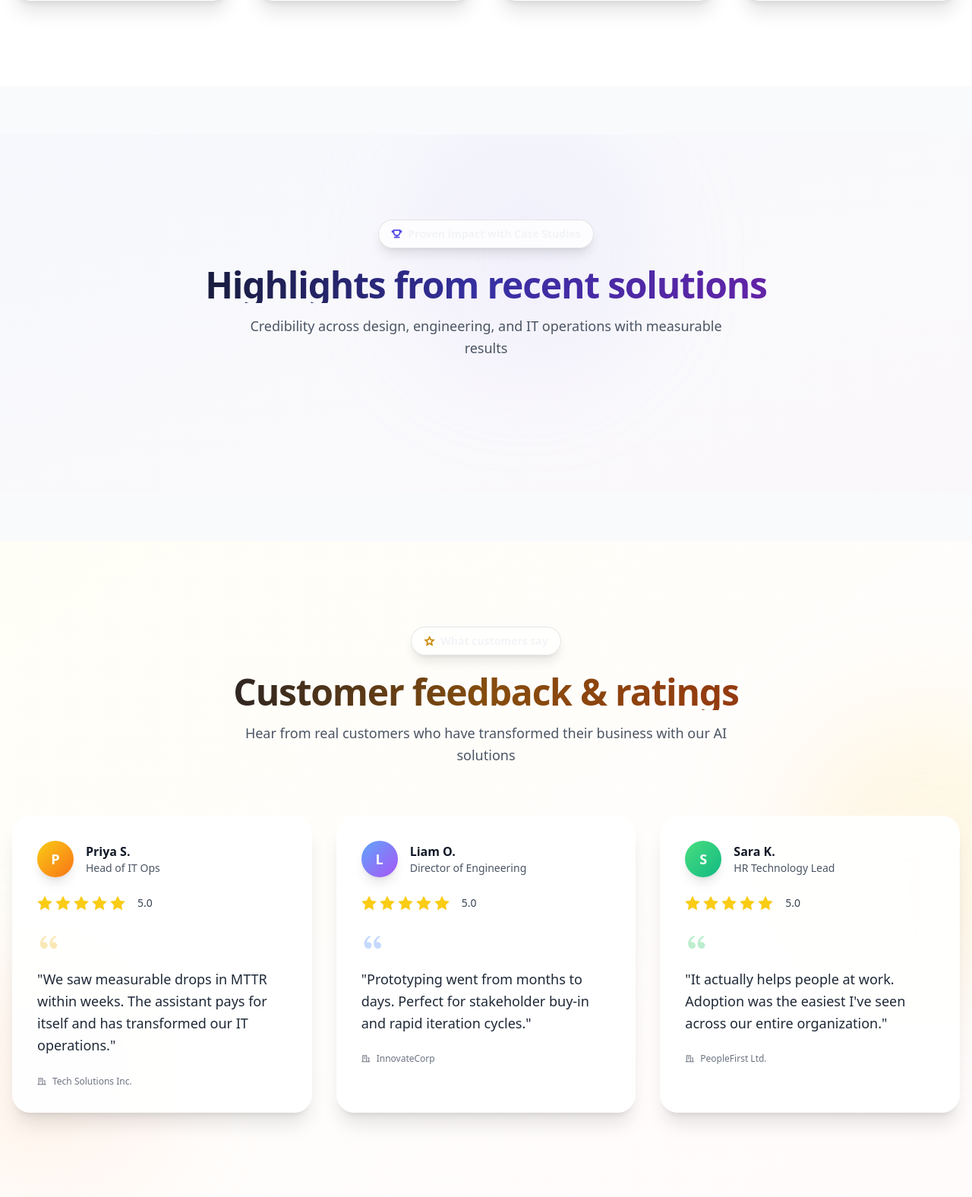
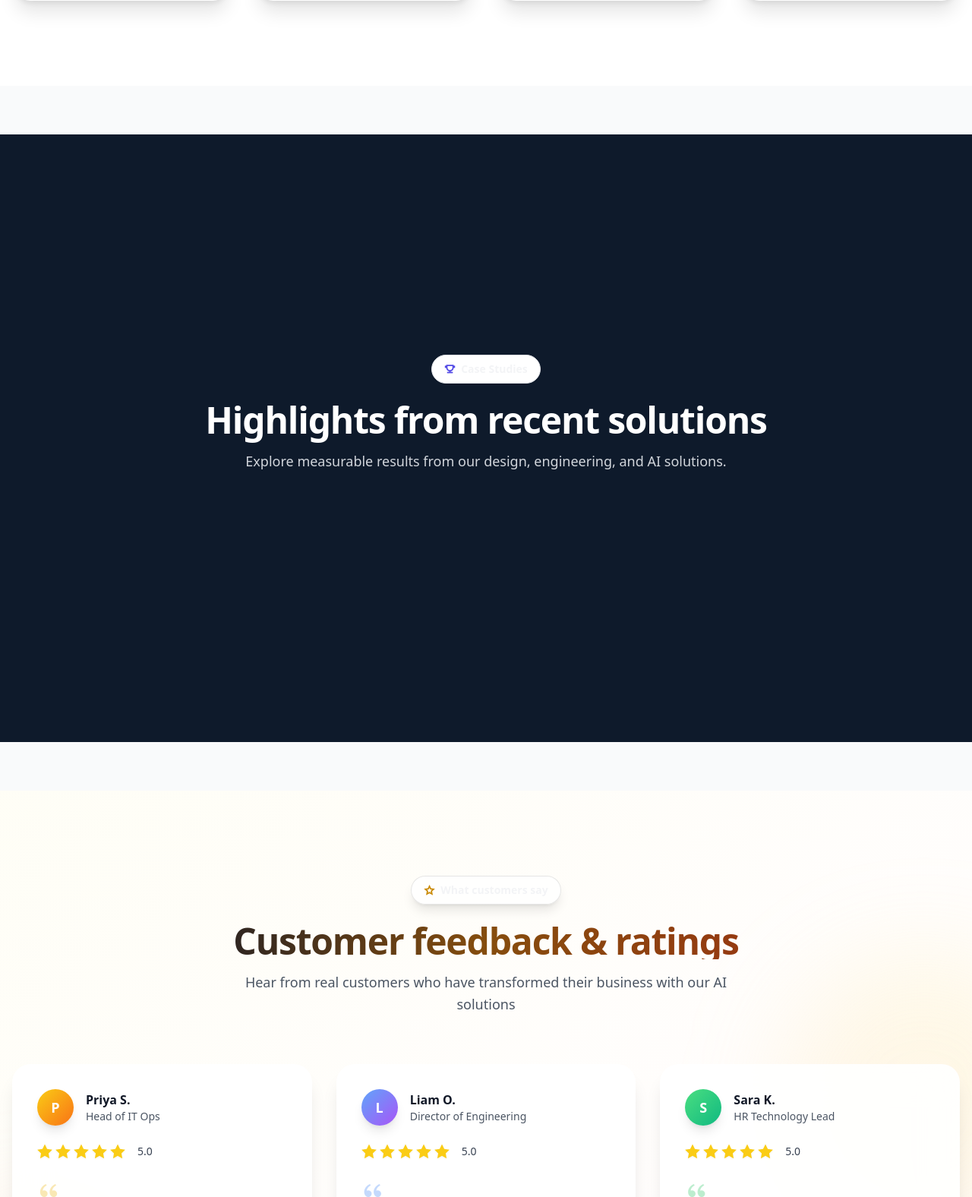
Before and after one commit to kshittiz101/ai-solutions-website, a Django app: page / in a window 1280 px wide. Shown: the part 1572-3148 px from the top of the page at 76% size. Run offline with Django 5.2, Linux system fonts and the light colour scheme; data that the repository does not hold is empty; parts of the project's set-up code (start-up, migrations or seed data) failed here and were passed over; some libraries are stand-ins or nearby versions.

Commit message:
style: recent case studies

```diff
--- a/base/templates/base/components/case-study/recent-case-studies.html
+++ b/base/templates/base/components/case-study/recent-case-studies.html
@@ -1,144 +1,85 @@
-<!-- ENHANCED CASE STUDIES SECTION -->
-<section id="cases" class="py-20 md:py-28 relative overflow-hidden">
-  <!-- Background Elements -->
-  <div
-    class="absolute inset-0 bg-gradient-to-br from-indigo-50/30 via-purple-50/20 to-pink-50/30 dark:from-indigo-950/10 dark:via-purple-950/10 dark:to-pink-950/10"
-  ></div>
-  <div
-    class="absolute top-0 right-1/3 w-80 h-80 bg-gradient-to-bl from-indigo-200/20 to-purple-200/20 dark:from-indigo-800/10 dark:to-purple-800/10 rounded-full blur-3xl"
-  ></div>
-
-  <div class="relative z-10 mx-auto mb-16 max-w-4xl text-center">
+<section
+  id="cases"
+  class="bg-[#0E1A2B] min-h-[100vh] flex items-center justify-center"
+>
+  <div class="w-full">
+    <!-- Section Heading -->
+    <div class="mx-auto mb-16 max-w-4xl text-center">
       <span
-      class="inline-flex items-center gap-2 rounded-full border border-black/10 bg-white/80 backdrop-blur-sm px-4 py-2 text-sm font-semibold shadow-lg dark:border-white/10 dark:bg-gray-900/80"
+        class="inline-flex items-center gap-2 rounded-full border border-gray-200 bg-white px-4 py-2 text-sm font-semibold shadow-sm dark:border-gray-700 dark:bg-gray-900 bg-orange-500"
       >
         <i class="ri-trophy-line text-indigo-600 dark:text-indigo-400"></i>
-      Proven impact with Case Studies
+        Case Studies
       </span>
       <h2
-      class="mt-6 text-4xl font-extrabold tracking-tight md:text-5xl bg-gradient-to-r from-gray-900 via-indigo-800 to-purple-800 dark:from-white dark:via-indigo-200 dark:to-purple-200 bg-clip-text text-transparent"
+        class="mt-6 text-4xl font-extrabold tracking-tight md:text-5xl text-white"
       >
         Highlights from recent solutions
       </h2>
-    <p
-      class="mt-4 text-lg text-gray-600 dark:text-gray-300 max-w-2xl mx-auto leading-relaxed"
-    >
-      Credibility across design, engineering, and IT operations with measurable
-      results
+      <p class="mt-4 text-lg text-gray-300 max-w-2xl mx-auto leading-relaxed">
+        Explore measurable results from our design, engineering, and AI
+        solutions.
       </p>
     </div>
 
+    <!-- Card Grid -->
     <div
-    class="relative z-10 mx-auto grid max-w-7xl grid-cols-1 gap-8 px-4 md:grid-cols-2 lg:grid-cols-3"
+      class="mx-auto grid max-w-7xl grid-cols-1 gap-8 px-4 md:grid-cols-2 lg:grid-cols-3"
     >
       {% for case_study in case_studies %}
       <article
-      class="group relative overflow-hidden rounded-3xl border border-white/20 bg-white/90 dark:bg-gray-900/90 backdrop-blur-xl shadow-xl transition-all duration-500 hover:-translate-y-2 hover:shadow-2xl hover:border-indigo-200/50 dark:hover:border-indigo-400/30"
+        class="group relative overflow-hidden rounded-2xl border border-gray-200 bg-white dark:border-gray-700 dark:bg-gray-900 shadow-md transition-all duration-300 hover:-translate-y-1 hover:shadow-lg"
       >
-      <!-- Enhanced Image -->
-      <div class="relative w-full h-[240px] overflow-hidden">
+        <!-- Image -->
+        <div class="relative w-full h-[200px] overflow-hidden rounded-t-2xl">
           {% if case_study.image %}
           <img
             src="{{ case_study.image.url }}"
             alt="{{ case_study.title }}"
-          class="w-full h-full object-cover transition-transform duration-500 group-hover:scale-105"
+            class="w-full h-full object-cover transition-transform duration-300 group-hover:scale-105"
             loading="lazy"
           />
-        <div
-          class="absolute inset-0 bg-gradient-to-t from-black/20 to-transparent opacity-0 group-hover:opacity-100 transition-opacity duration-300"
-        ></div>
           {% else %}
           <div
-          class="w-full h-full bg-gradient-to-br from-indigo-100 to-purple-100 dark:from-indigo-900/30 dark:to-purple-900/30 flex items-center justify-center"
+            class="w-full h-full flex items-center justify-center bg-gray-100 dark:bg-gray-800"
           >
-          <div class="text-center">
             <i
-              class="ri-trophy-line text-5xl text-indigo-600 dark:text-indigo-400 mb-2"
+              class="ri-trophy-line text-4xl text-indigo-500 dark:text-indigo-300"
             ></i>
-            <p class="text-sm text-indigo-700 dark:text-indigo-300 font-medium">
-              Case Study
-            </p>
-          </div>
           </div>
           {% endif %}
-
-        <!-- Success Badge -->
-        <div class="absolute top-4 right-4">
-          <div
-            class="px-3 py-1 bg-green-500/90 backdrop-blur-sm text-white text-xs font-semibold rounded-full"
-          >
-            Success Story
-          </div>
-        </div>
         </div>
 
-      <!-- Enhanced Card Body -->
-      <div class="relative p-6">
-        <!-- Job Title -->
-        <div class="mb-3">
-          <span
-            class="px-3 py-1 text-xs font-semibold bg-indigo-100 text-indigo-800 dark:bg-indigo-900/30 dark:text-indigo-300 rounded-full"
-          >
-            {{ case_study.client_job_title }}
-          </span>
-        </div>
-
-        <!-- Title -->
+        <!-- Card Body -->
+        <div class="p-6">
           <h3
-          class="text-xl font-bold text-gray-900 dark:text-white mb-3 line-clamp-2 group-hover:text-indigo-700 dark:group-hover:text-indigo-300 transition-colors duration-300"
+            class="text-lg font-bold text-gray-900 dark:text-white mb-2 group-hover:text-indigo-600 dark:group-hover:text-indigo-400 transition-colors"
           >
             {{ case_study.title }}
           </h3>
-
-        <!-- Summary -->
-        <p
-          class="text-gray-600 dark:text-gray-300 line-clamp-3 leading-relaxed mb-4"
-        >
+          <p class="text-sm text-gray-600 dark:text-gray-300 mb-4 line-clamp-3">
             {{ case_study.summary }}
           </p>
-
-        <!-- Client Info -->
-        <div class="flex items-center justify-between mb-4">
           <div
-            class="flex items-center gap-2 text-sm text-gray-500 dark:text-gray-400"
+            class="flex items-center justify-between text-sm text-gray-500 dark:text-gray-400 mb-4"
           >
-            <i class="ri-building-line"></i>
-            <span>{{ case_study.client_company }}</span>
+            <span class="flex items-center gap-1">
+              <i class="ri-building-line"></i> {{ case_study.client_company }}
+            </span>
+            <span class="flex items-center gap-1">
+              <i class="ri-user-line"></i> {{ case_study.client_name }}
+            </span>
           </div>
-          <div
-            class="flex items-center gap-2 text-sm text-gray-500 dark:text-gray-400"
-          >
-            <i class="ri-user-line"></i>
-            <span>{{ case_study.client_name }}</span>
-          </div>
-        </div>
-
-        <!-- Enhanced Link -->
           <a
             href="{% url 'case_studies_details' slug=case_study.slug %}"
-          class="group/btn inline-flex items-center gap-2 w-full justify-center px-4 py-3 text-sm font-semibold text-indigo-600 hover:text-white dark:text-indigo-400 dark:hover:text-white bg-indigo-50 hover:bg-indigo-600 dark:bg-indigo-900/20 dark:hover:bg-indigo-600 rounded-xl transition-all duration-300 border border-indigo-200 hover:border-indigo-600 dark:border-indigo-800 dark:hover:border-indigo-600"
+            class="inline-flex items-center gap-2 text-sm font-semibold text-indigo-600 hover:text-indigo-800 dark:text-indigo-400 dark:hover:text-indigo-300 transition"
           >
             Read case study
-          <svg
-            class="h-4 w-4 transition-transform duration-300 group-hover/btn:translate-x-1"
-            viewBox="0 0 24 24"
-            fill="none"
-            stroke="currentColor"
-            stroke-width="2"
-            stroke-linecap="round"
-            stroke-linejoin="round"
-          >
-            <path d="M5 12h14" />
-            <path d="m12 5 7 7-7 7" />
-          </svg>
+            <i class="ri-arrow-right-line"></i>
           </a>
         </div>
-
-      <!-- Hover Effect Gradient -->
-      <div
-        class="absolute inset-0 bg-gradient-to-br from-indigo-50/10 to-purple-50/10 dark:from-indigo-950/10 dark:to-purple-950/10 opacity-0 group-hover:opacity-100 transition-opacity duration-500 pointer-events-none"
-      ></div>
       </article>
       {% endfor %}
     </div>
+  </div>
 </section>
--- a/base/templates/base/components/features-solution.html
+++ b/base/templates/base/components/features-solution.html
@@ -1,4 +1,3 @@
-<!-- CAPABILITIES SECTION (Cleaned Background, Cards Kept) -->
 <section
   id="solutions"
   class="py-20 md:py-28 relative overflow-hidden min-h-[100vh]"
--- a/base/templates/base/components/navbar.html
+++ b/base/templates/base/components/navbar.html
@@ -34,17 +34,12 @@
           Home
         </a>
         <a
-          href="#cases"
+          href="{% url 'case-study' %}"
           class="px-4 py-2 text-sm font-medium text-white hover:text-blue-400 hover:bg-blue-500/10 rounded-lg transition-colors duration-200"
         >
           Case Studies
         </a>
-        <a
-          href="#testimonials"
-          class="px-4 py-2 text-sm font-medium text-white hover:text-blue-400 hover:bg-blue-500/10 rounded-lg transition-colors duration-200"
-        >
-          Testimonials
-        </a>
+
         <a
           href="#articles"
           class="px-4 py-2 text-sm font-medium text-white hover:text-blue-400 hover:bg-blue-500/10 rounded-lg transition-colors duration-200"
--- a/base/templates/base/layout/details_page_lay.html
+++ b/base/templates/base/layout/details_page.html
@@ -26,7 +26,7 @@
     {% block content %} {% endblock %}
 
     <!-- footer -->
-    {% include 'base/footer.html' %}
+    {% include 'base/components/footer.html' %}
 
     <!-- JS -->
     <script src="{% static 'base/js/app.js' %}"></script>
--- a/base/templates/base/pages/case-studies-details.html
+++ b/base/templates/base/pages/case-studies-details.html
@@ -1,4 +1,4 @@
-{% extends "base/details_page_lay.html" %}
+{% extends "base/layout/details_page.html" %}
 
 <!-- load static -->
 {% load static %}
@@ -26,7 +26,7 @@
       <!-- Back Navigation -->
       <div class="mb-8">
         <a
-          href="{% url 'home' %}#cases"
+          href="{% url 'case-study' %}"
           class="inline-flex items-center gap-2 text-cyan-400 hover:text-cyan-300 transition-colors duration-300"
         >
           <i class="ri-arrow-left-line"></i>
--- a/base/urls.py
+++ b/base/urls.py
@@ -1,8 +1,9 @@
 from django.urls import path
-from .views import home, contact, case_studies_details, articles_details, events_details
+from .views import home, contact, case_study_list, case_studies_details, articles_details, events_details
 urlpatterns = [
     path('', home, name="home"),
     path('contact/', contact, name='contact'),
+    path("case-study/", case_study_list, name="case-study"),
     path('case-studies/<slug:slug>/', case_studies_details,
          name="case_studies_details"),
     path('articles/<slug:slug>/', articles_details, name="articles_details"),
--- a/base/views.py
+++ b/base/views.py
@@ -1,3 +1,7 @@
+from .models import CaseStudy
+from django.db.models import Count
+from django.core.paginator import Paginator
+from django.shortcuts import render
 from django.shortcuts import render, redirect
 from .models import Inquiry, CaseStudy, Article, Event
 from django.contrib import messages
@@ -123,9 +127,7 @@ def home(request):
     return render(request, "base/pages/index.html", context)
 
 
-def case_studies_details(request, slug):
-    case_study = CaseStudy.objects.get(slug=slug)
-    return render(request, "base/case-study/case-studies-details.html", {"case_study": case_study})
+
 
 
 def articles_details(request, slug):
@@ -143,6 +145,22 @@ def all_events(request):
     return render(request, "base/events/all-events.html", {"events": events})
 
 
+# apps/case_studies/views.py
+
+
+def case_study_list(request):
+    case_studies = CaseStudy.objects.all()
+
+    context = {
+        "case_studies": case_studies,
+    }
+    return render(request, "base/pages/case-study.html", context)
+
+
+def case_studies_details(request, slug):
+    case_study = CaseStudy.objects.get(slug=slug)
+    return render(request, "base/pages/case-studies-details.html", {"case_study": case_study})
+
 def contact(request):
     if request.method == "POST":
         handle_inquiry_submission(request)
```
Also changed, not shown: base/templates/base/pages/case-study.html (+229 -0 lines). Lines whose indentation alone changed are shown as unchanged.
